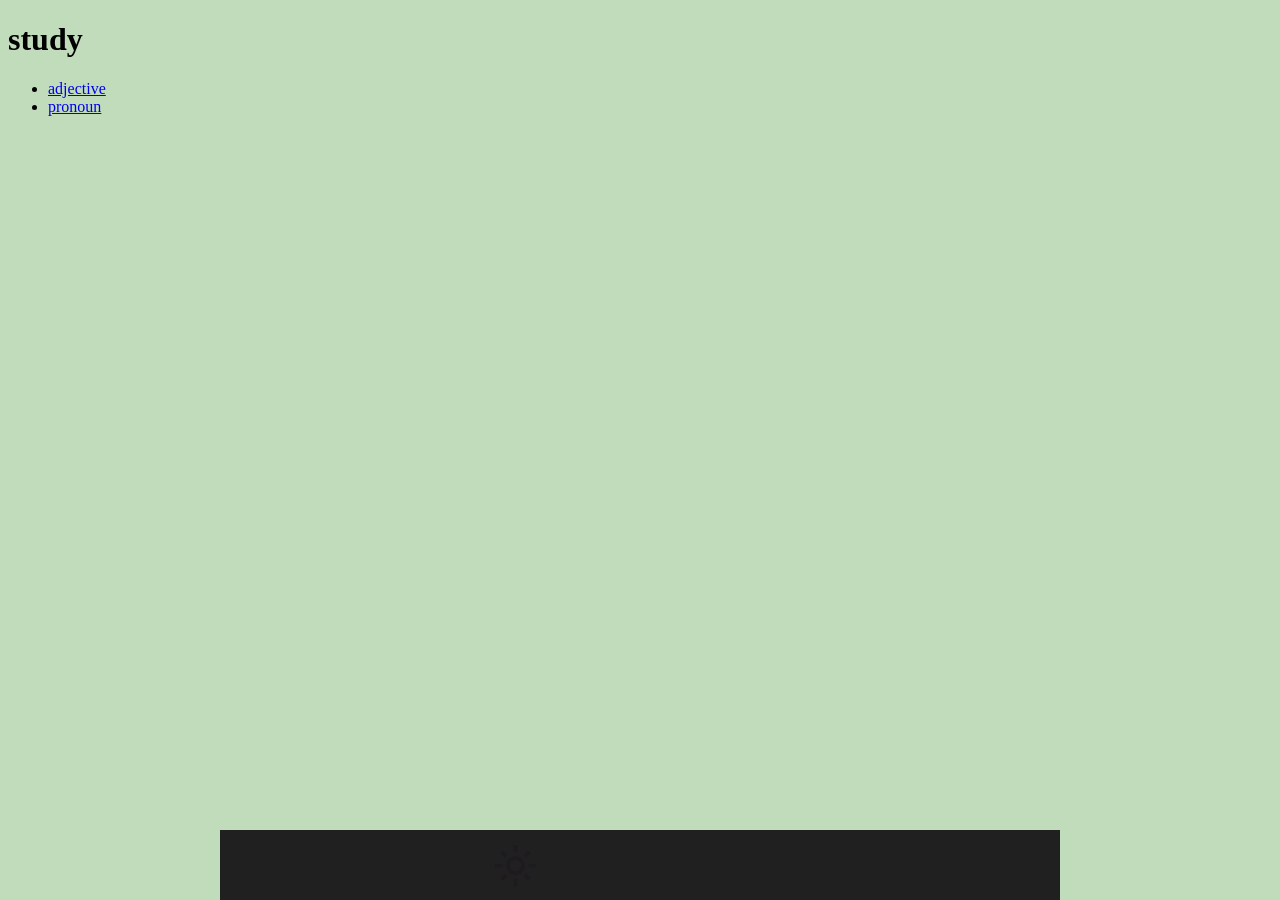
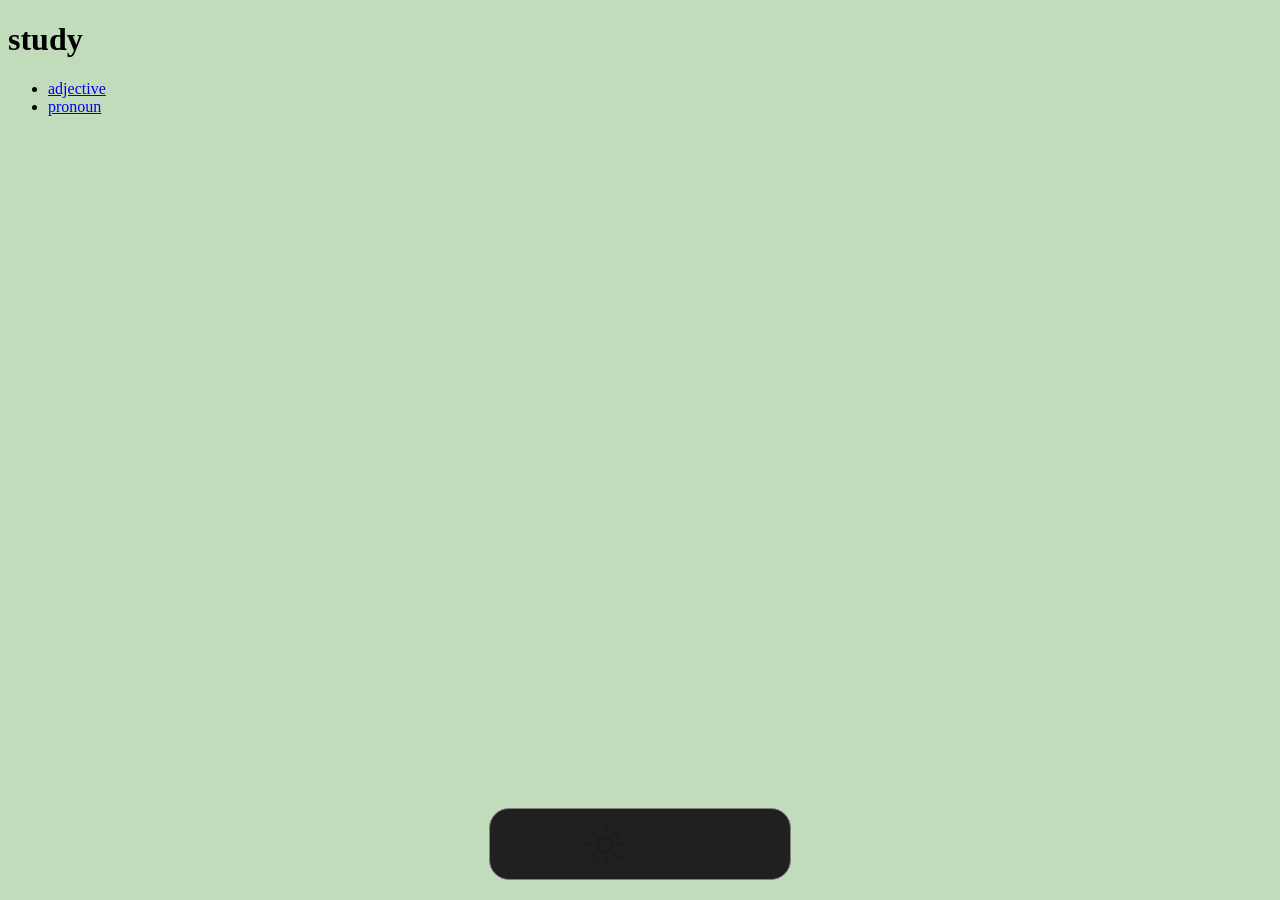
Before and after one commit to gohu03/gohu03.github.io, a Jekyll site: the page built from index.html, in a window 1280 px wide. Built offline with Jekyll 4.4.1, drawn with Linux system fonts in a browser that asks for light colours; Markdown is read by kramdown in place of the engine named in the settings.

Commit message:
fix wrong positioning of dock

```diff
--- a/_sass/layout/dock.scss
+++ b/_sass/layout/dock.scss
@@ -3,7 +3,7 @@
 
 .dock {
   background-color: var(--dock-background-color);
-
+  position: fixed;
   list-style-type: none;
 
   li {
@@ -36,10 +36,9 @@
     padding: 20px 5px;
     gap: 20px;
 
-    position: fixed;
-    left: 25px;
     top: 50%;
     transform: translateY(-50%);
+    left: 25px;
 
     width: 60px;
     border-width: 1px;
@@ -49,30 +48,40 @@
   }
 }
 
-
 @media ( max-width: 1440px ){
   .dock {
-    width: 800px;
     height: 60px;
-
-    position: fixed;
-    margin-left: auto;
-    margin-right: auto;
     margin-bottom: 0;
-    left: 0;
-    right: 0;
-    bottom: 0;
 
     display: flex;
+    flex-direction: row;
+    justify-content: space-between;;
+    align-items: center;
     padding: 5px 20px;
-    flex-direction: row;
-    justify-content: space-between;
-    align-items: center;
+  }
+}
+
+@media ( min-width: 800px ) and ( max-width: 1440px ){
+  .dock{
+    border-width: 1px;
+    border-style: solid;
+    border-color: var(--dock-border-color);
+    border-radius: 20px;
+
+    gap: 20px;
+
+    left: 50%;
+    transform: translateX(-50%);
+    bottom: 20px;
   }
 }
 
 @media ( max-width: 800px ){
   .dock {
     width: auto;
+
+    left: 0;
+    right: 0;
+    bottom: 0;
   }
 }
```
